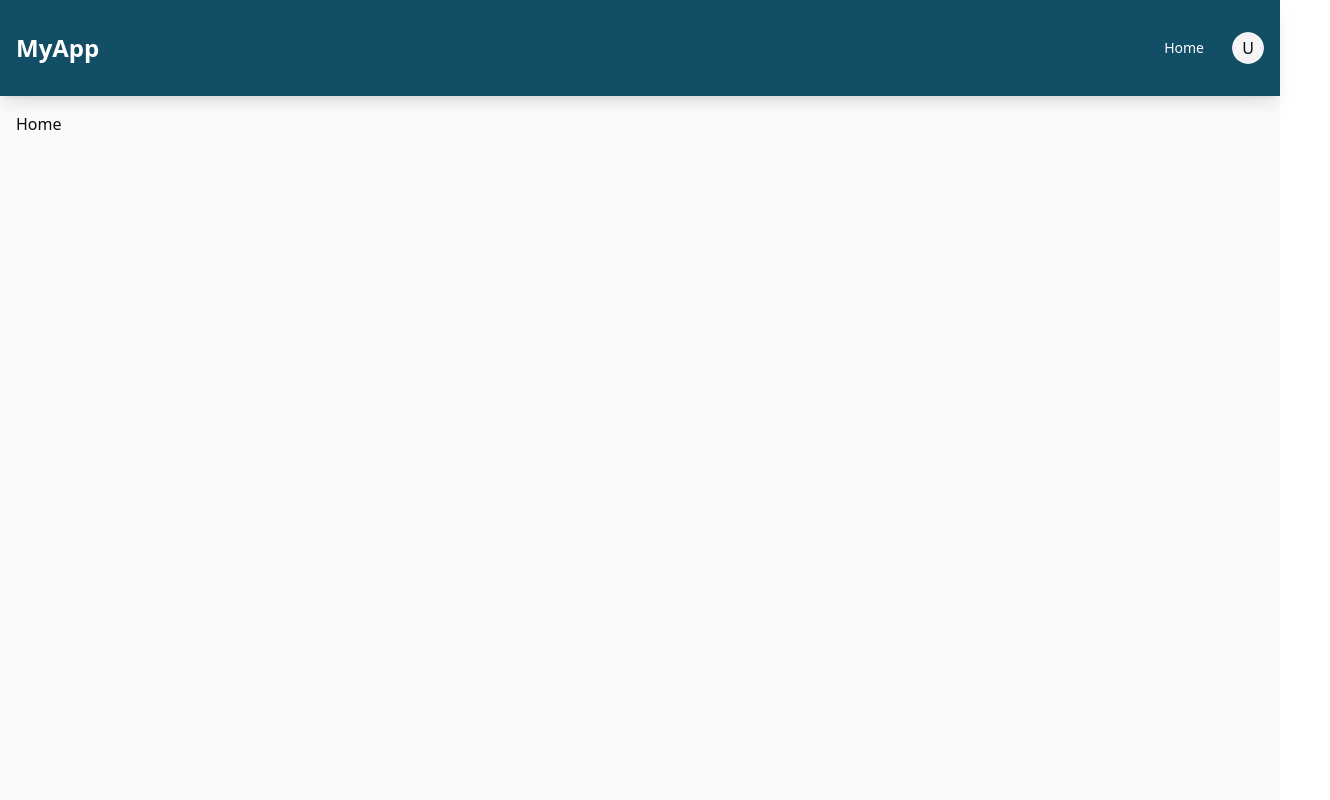
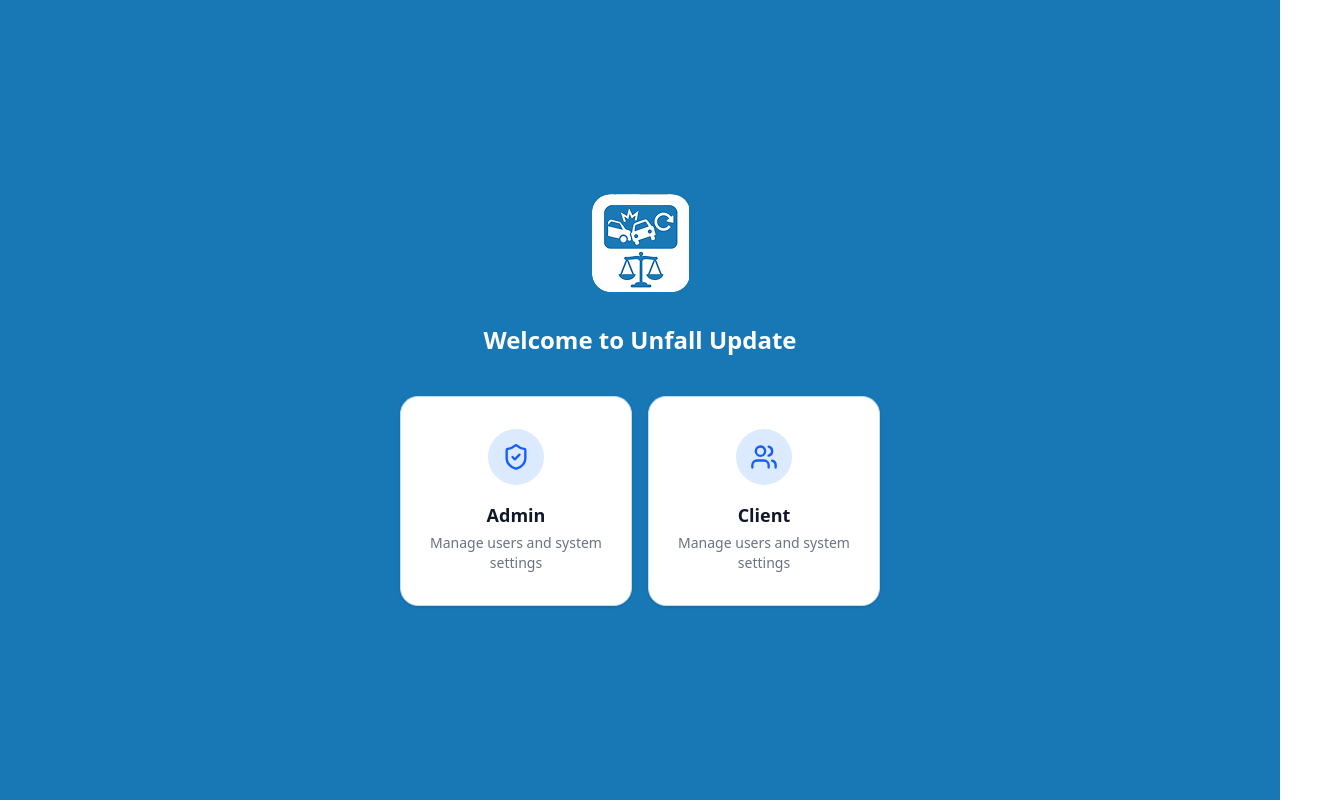
Before and after one commit to softvence-omega-future-stack/mraminmuratkasi-frontend, a React (Vite) app: page / in a window 1280 px wide. Shown: the top 800 px of the page, 1330 px wide, since content can reach past the window. Built offline with nearby package versions, Linux system fonts and the light colour scheme.

Commit message:
implement role select screen

```diff
--- a/src/Layout/Layout.tsx
+++ b/src/Layout/Layout.tsx
@@ -1,15 +1,11 @@
-import Footer from "./Footer";
 import { Outlet } from "react-router-dom";
-import Navbar from "./Navbar";
 
 const Layout: React.FC = () => {
   return (
     <div>
-      <Navbar />
       <main>
         <Outlet />
       </main>
-      <Footer />
     </div>
   );
 };
--- /dev/null
+++ b/src/pages/RoleSelection.tsx
@@ -0,0 +1,111 @@
+import { useNavigate } from "react-router-dom";
+// import { useAuth } from "../context/AuthContext"
+// import Logo from "../components/Logo"
+// import Button from "../components/ui/Button"
+import { ShieldCheck, Users } from "lucide-react";
+import Logo from "../../public/images/authLogo.png";
+
+export default function RoleSelection() {
+  const navigate = useNavigate();
+  // const { setUserRole } = useAuth()
+
+  const handleAdminClick = () => {
+    // setUserRole("admin")
+    navigate("/admin/signin");
+  };
+
+  const handleClientClick = () => {
+    // setUserRole("client")
+    navigate("/client/signin");
+  };
+
+  return (
+    <div className="min-h-screen bg-[#1878B5] flex items-center justify-center p-4">
+      <div className="flex flex-col items-center justify-center gap-8 rounded-lg p-12 max-w-xl w-full">
+        <div className="flex justify-center">
+          <img src={Logo} alt="" />
+        </div>
+        <h1 className="text-2xl font-bold text-center text-white mb-2">
+          Welcome to Unfall Update
+        </h1>
+
+        <div className="flex gap-4">
+          <AdminCardButton handleAdminClick={handleAdminClick} />
+          <ClientCardButton handleClientClick={handleClientClick} />
+        </div>
+      </div>
+    </div>
+  );
+}
+
+const AdminCardButton = ({ handleAdminClick }: any) => {
+  return (
+    <button
+      onClick={handleAdminClick}
+      className="
+        flex flex-col items-center justify-center
+        w-full max-w-xs
+        rounded-2xl
+        border border-blue-200
+        bg-white
+        px-6 py-8
+        text-center
+        shadow-sm
+        transition
+        hover:shadow-md
+        hover:border-blue-400
+        focus:outline-none
+        cursor-pointer
+      "
+    >
+      {/* Icon Circle */}
+      <div className="mb-4 flex h-14 w-14 items-center justify-center rounded-full bg-blue-100">
+        <ShieldCheck className="h-7 w-7 text-blue-600" />
+      </div>
+
+      {/* Title */}
+      <h3 className="text-lg font-semibold text-gray-900">Admin</h3>
+
+      {/* Subtitle */}
+      <p className="mt-1 text-sm text-gray-500">
+        Manage users and system settings
+      </p>
+    </button>
+  );
+};
+
+const ClientCardButton = ({ handleClientClick }: any) => {
+  return (
+    <button
+      onClick={handleClientClick}
+      className="
+        flex flex-col items-center justify-center
+        w-full max-w-xs
+        rounded-2xl
+        border border-blue-200
+        bg-white
+        px-6 py-8
+        text-center
+        shadow-sm
+        transition
+        hover:shadow-md
+        hover:border-blue-400
+        focus:outline-none
+        cursor-pointer
+      "
+    >
+      {/* Icon Circle */}
+      <div className="mb-4 flex h-14 w-14 items-center justify-center rounded-full bg-blue-100">
+        <Users className="h-7 w-7 text-blue-600" />
+      </div>
+
+      {/* Title */}
+      <h3 className="text-lg font-semibold text-gray-900">Client</h3>
+
+      {/* Subtitle */}
+      <p className="mt-1 text-sm text-gray-500">
+        Manage users and system settings
+      </p>
+    </button>
+  );
+};
```
Also changed, not shown: src/routes/Routes.tsx (+7 -2 lines), public/images/authLogo.png (added).
